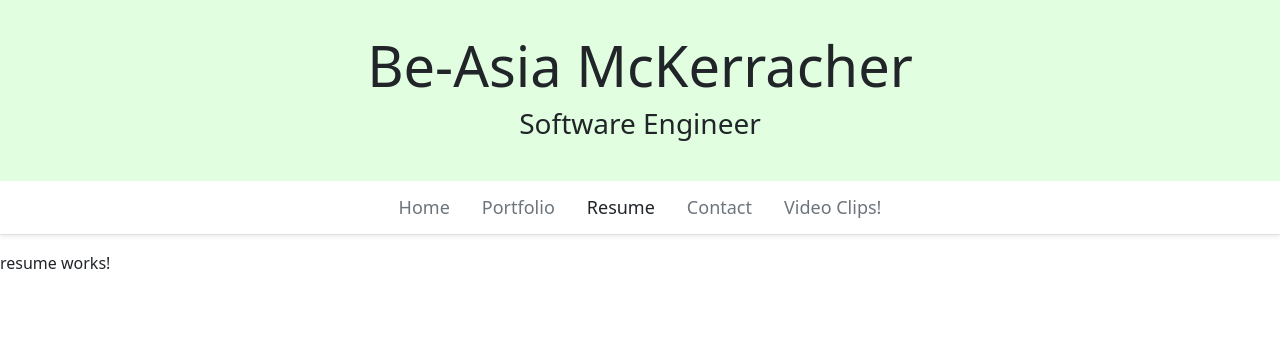
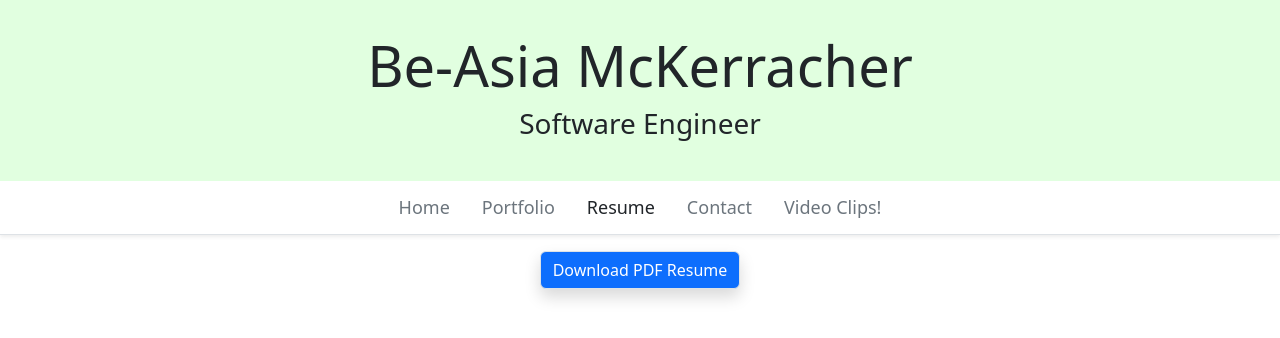
Before and after one commit to amerigirl/AngularPortfolioWebsite, an Angular app: page /resume in a window 1280 px wide. Shown: the top 338 px of the page. Built offline with nearby package versions, Linux system fonts and the light colour scheme.

Commit message:
beginning to work with the resume section

```diff
--- a/src/app/resume/resume.component.html
+++ b/src/app/resume/resume.component.html
@@ -1 +1,5 @@
-<p>resume works!</p>
+<div class="container text-center">
+  <button (click)="downloadFile()" class = "btn btn-primary mb-5 shadow border">
+Download PDF Resume
+  </button>
+</div>
--- a/src/app/resume/resume.component.ts
+++ b/src/app/resume/resume.component.ts
@@ -1,4 +1,4 @@
-import { Component } from '@angular/core';
+import { Component, Renderer2 } from '@angular/core';
 import { Title } from '@angular/platform-browser';
 
 @Component({
@@ -7,8 +7,18 @@ import { Title } from '@angular/platform-browser';
   styleUrls: ['./resume.component.css'],
 })
 export class ResumeComponent {
-  constructor(private titleservice: Title) {
+  //you need to add a renderer to deal with viewing files or downloading them??
+  constructor(private renderer: Renderer2,private titleservice: Title) {
     //this will set the tab title
     this.titleservice.setTitle('Be-Asia McKerracher - Resume');
   }
+
+  downloadFile() {
+    const link = this.renderer.createElement('a');
+    link.setAttribute('target', '_blank');
+    link.setAttribute('href', '/assets/images/resumePDF2024.pdf');
+    link.setAttribute('download', 'resumePDF2024.pdf');
+    link.click();
+    link.remove();
+  }
 }
```
Also changed, not shown: 1 other file (tests, documents, lock files or other folders).
